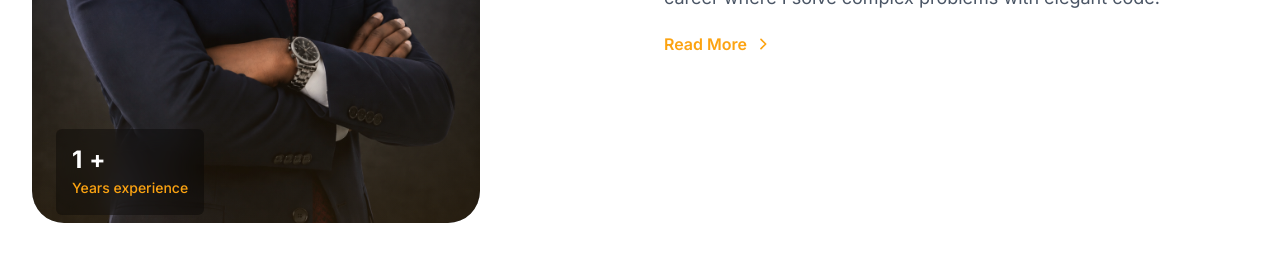
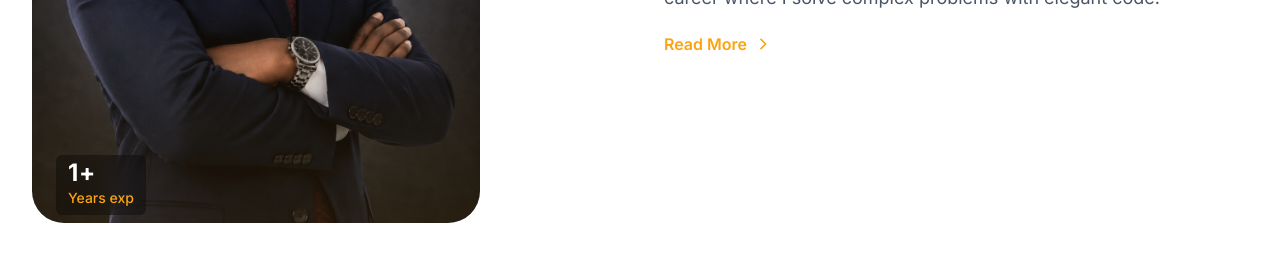
Before and after one commit to cojojunior/Portfolio, a React (Vite) app: page / in a window 1280 px wide. Shown: the part 1040-1305 px from the top of the page. Built offline with nearby package versions, Linux system fonts and the light colour scheme.

Commit message:
reduced spaces

```diff
--- a/src/components/About.tsx
+++ b/src/components/About.tsx
@@ -32,13 +32,13 @@ const About = () => {
                 />
                 <div className="absolute inset-0 rounded-lg sm:rounded-2xl bg-gradient-to-b from-transparent via-transparent/30 to-golden/10 pointer-events-none" />
 
-                {/* Experience Badge */}
-                <div className="absolute bottom-1 sm:bottom-2 left-2 sm:left-6 bg-black/35 backdrop-blur-md p-1 sm:p-4 rounded-md sm:rounded-md  h-fit w-fit">
-                  <span className="block text-lg sm:text-2xl font-bold text-white leading-tight tracking-wide">
-                    1 +
+                {/* Experience Badge - Compact */}
+                <div className="absolute bottom-1 sm:bottom-2 left-2 sm:left-6 bg-black/35 backdrop-blur-md px-1.5 sm:px-3 py-0.5 sm:py-1.5 rounded-md sm:rounded-md h-fit w-fit">
+                  <span className="block text-[10px] sm:text-2xl font-bold text-white leading-none tracking-wide">
+                    1+
                   </span>
-                  <span className="text-golden text-[5px] sm:text-sm font-medium">
-                    Years experience
+                  <span className="text-golden text-[4px] sm:text-sm font-medium leading-tight">
+                    Years exp
                   </span>
                 </div>
               </div>
```
